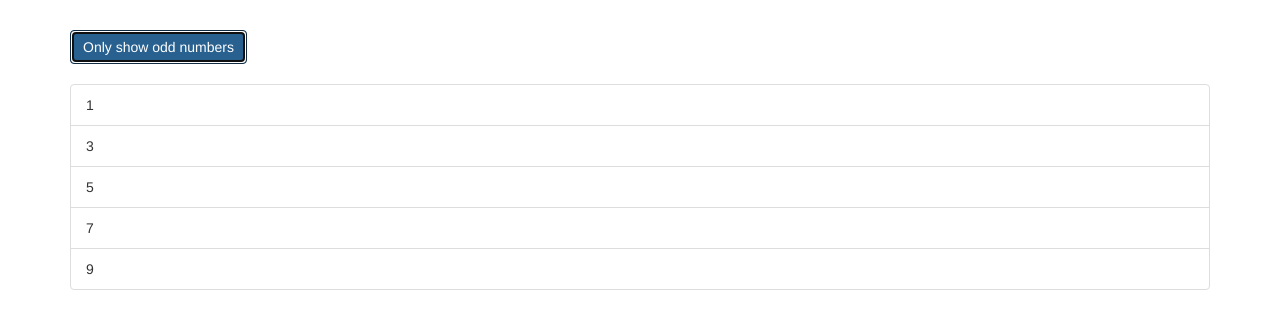
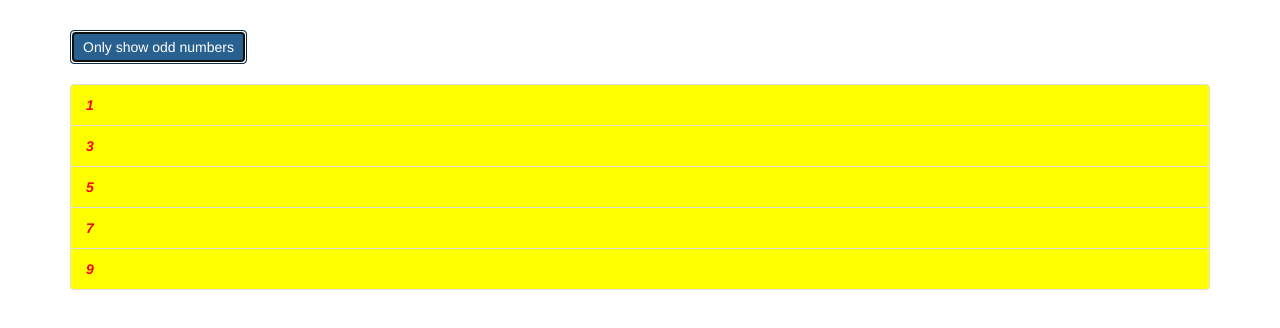
Before and after one commit to iamvsz/Directive-Start, an Angular app: page / in a window 1280 px wide. Both pictures are taken after a click on the button "Only show odd numbers". Shown: the top 328 px of the page. Built offline with nearby package versions, Linux system fonts and the light colour scheme.

Commit message:
Attribute directive

```diff
--- a/src/app/app.component.css
+++ b/src/app/app.component.css
@@ -1,3 +1,9 @@
 .container {
     margin-top: 30px;
 }
+
+.odd {
+    color: red;
+    font-style: italic;
+    font-weight: bold;
+}
--- a/src/app/app.component.html
+++ b/src/app/app.component.html
@@ -5,11 +5,13 @@
       <br><br>
       <ul class="list-group">
         <div *ngIf="onlyOdd">
-          <li class="list-group-item" *ngFor="let odd of oddNumbers">{{ odd }}
+          <li class="list-group-item" *ngFor="let odd of oddNumbers" [ngClass]="{odd: odd % 2 !== 0}"
+            [ngStyle]="{backgroundColor: odd % 2 !== 0 ? 'yellow' : 'transparent' }">{{ odd }}
           </li>
         </div>
         <div *ngIf="!onlyOdd">
-          <li class="list-group-item" *ngFor="let even of evenNumbers">{{ even }}
+          <li class="list-group-item" *ngFor="let even of evenNumbers" [ngClass]="{odd: even % 2 !== 0}"
+            [ngStyle]="{backgroundColor: even % 2 !== 0 ? 'yellow' : 'transparent' }">{{ even }}
           </li>
         </div>
       </ul>
```
